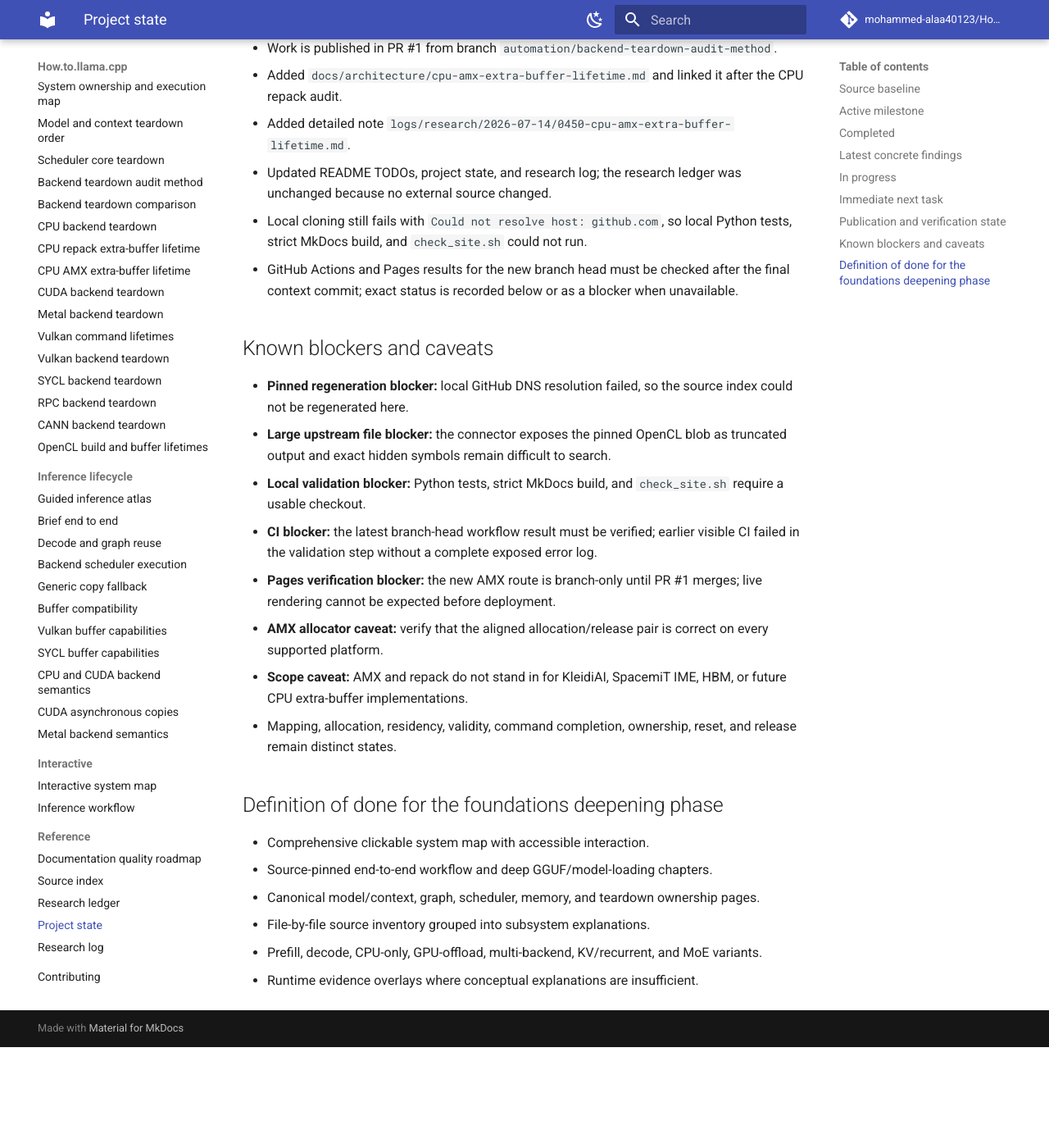
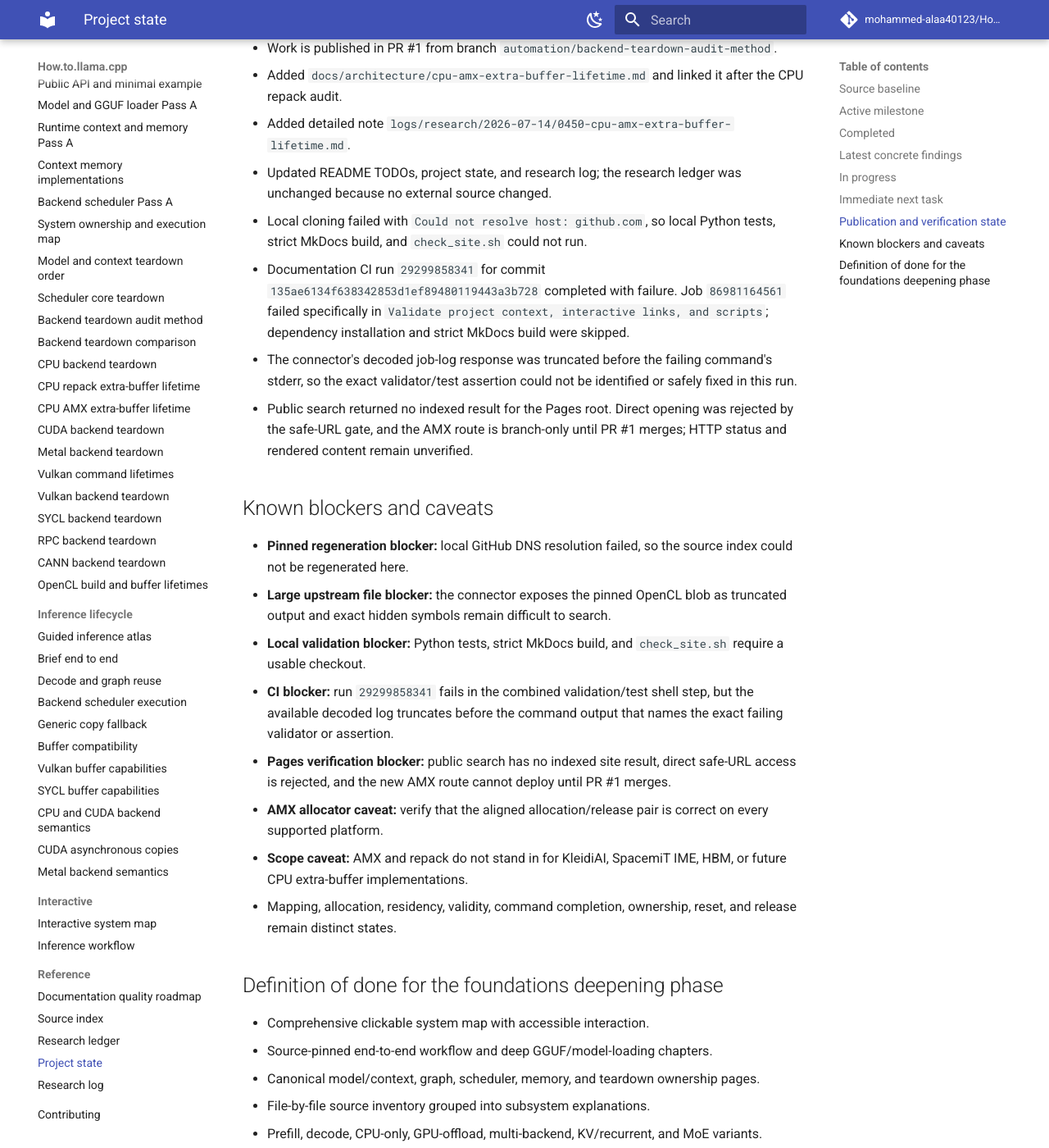
Before and after one commit to mohammed-alaa40123/How.to.llama.cpp, an MkDocs documentation site: the page built from docs/reference/project-state.md, in a window 1280 px wide and 1400 px high, scrolled down 2469 px. Shown: the whole window at 82% size. Built offline with MkDocs 1.6.1 and Material for MkDocs 9.7.7, drawn with Linux system fonts in a browser that asks for light colours; comment, search, counter and statistics services are not loaded; before the commit the page ends 3746 px from its top, so only the background shows below that; some of the changed text lies outside the part shown.

Commit message:
docs: record AMX CI and Pages verification blockers

```diff
--- a/docs/reference/project-state.md
+++ b/docs/reference/project-state.md
@@ -68,16 +68,18 @@
 - Added `docs/architecture/cpu-amx-extra-buffer-lifetime.md` and linked it after the CPU repack audit.
 - Added detailed note `logs/research/2026-07-14/0450-cpu-amx-extra-buffer-lifetime.md`.
 - Updated README TODOs, project state, and research log; the research ledger was unchanged because no external source changed.
-- Local cloning still fails with `Could not resolve host: github.com`, so local Python tests, strict MkDocs build, and `check_site.sh` could not run.
-- GitHub Actions and Pages results for the new branch head must be checked after the final context commit; exact status is recorded below or as a blocker when unavailable.
+- Local cloning failed with `Could not resolve host: github.com`, so local Python tests, strict MkDocs build, and `check_site.sh` could not run.
+- Documentation CI run `29299858341` for commit `135ae6134f638342853d1ef89480119443a3b728` completed with failure. Job `86981164561` failed specifically in `Validate project context, interactive links, and scripts`; dependency installation and strict MkDocs build were skipped.
+- The connector's decoded job-log response was truncated before the failing command's stderr, so the exact validator/test assertion could not be identified or safely fixed in this run.
+- Public search returned no indexed result for the Pages root. Direct opening was rejected by the safe-URL gate, and the AMX route is branch-only until PR #1 merges; HTTP status and rendered content remain unverified.
 
 ## Known blockers and caveats
 
 - **Pinned regeneration blocker:** local GitHub DNS resolution failed, so the source index could not be regenerated here.
 - **Large upstream file blocker:** the connector exposes the pinned OpenCL blob as truncated output and exact hidden symbols remain difficult to search.
 - **Local validation blocker:** Python tests, strict MkDocs build, and `check_site.sh` require a usable checkout.
-- **CI blocker:** the latest branch-head workflow result must be verified; earlier visible CI failed in the validation step without a complete exposed error log.
-- **Pages verification blocker:** the new AMX route is branch-only until PR #1 merges; live rendering cannot be expected before deployment.
+- **CI blocker:** run `29299858341` fails in the combined validation/test shell step, but the available decoded log truncates before the command output that names the exact failing validator or assertion.
+- **Pages verification blocker:** public search has no indexed site result, direct safe-URL access is rejected, and the new AMX route cannot deploy until PR #1 merges.
 - **AMX allocator caveat:** verify that the aligned allocation/release pair is correct on every supported platform.
 - **Scope caveat:** AMX and repack do not stand in for KleidiAI, SpacemiT IME, HBM, or future CPU extra-buffer implementations.
 - Mapping, allocation, residency, validity, command completion, ownership, reset, and release remain distinct states.
```
Also changed, not shown: other parts of docs/reference/project-state.md (+1 -1 lines).
